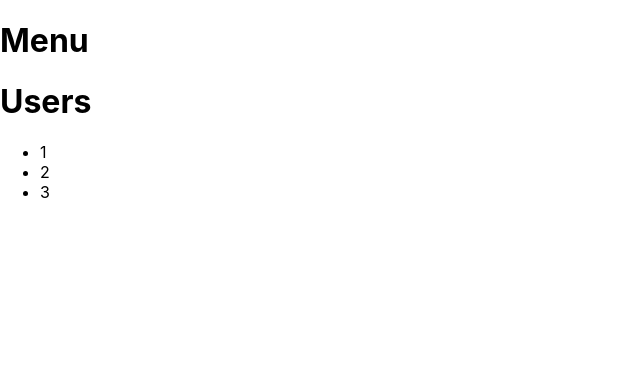
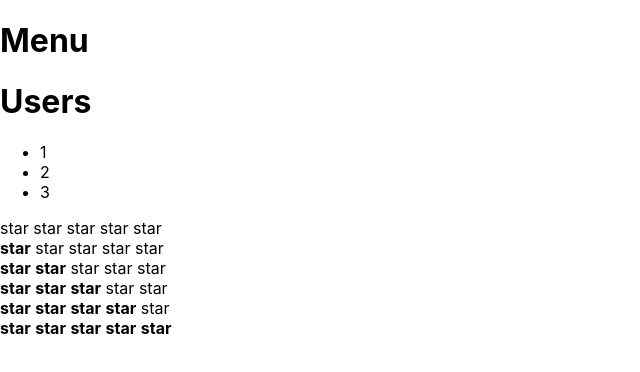
Before and after one commit to AliaksandrLiubanets/react_kabzda_ts, a React (Create React App) app: page / in a window 1280 px wide. Shown: the top 372 px of the page, without its empty margins (0-640 px from the left). Built offline with nearby package versions, Linux system fonts and the light colour scheme.

Commit message:
Change PropsRatingType

```diff
--- a/src/App.tsx
+++ b/src/App.tsx
@@ -11,11 +11,12 @@ function App() {
     {/*<Rating stars={6}/>*/}
     <Accordion title={'Menu'} collapsed={true}/>
     <Accordion title={'Users'} collapsed={false}/>
-    {/*<Rating stars={1}/>*/}
-    {/*<Rating stars={3}/>*/}
-    {/*<Rating stars={3}/>*/}
-    {/*<Rating stars={4}/>*/}
-    {/*<Rating stars={0}/>*/}
+    <Rating stars={0}/>
+    <Rating stars={1}/>
+    <Rating stars={2}/>
+    <Rating stars={3}/>
+    <Rating stars={4}/>
+    <Rating stars={5}/>
   </div>
 }
 export default App
--- a/src/Components/Rating.tsx
+++ b/src/Components/Rating.tsx
@@ -13,7 +13,9 @@ function Star(props: StarPropsType) {
     }
 }
 
-type PropsRatingType = {stars: number}
+type PropsRatingType = {
+    stars: 0 | 1 | 2 | 3 | 4 | 5
+}
 
 const Rating: FC<PropsRatingType> =({stars}) =>{
     console.log('Rating is rendering')
```
